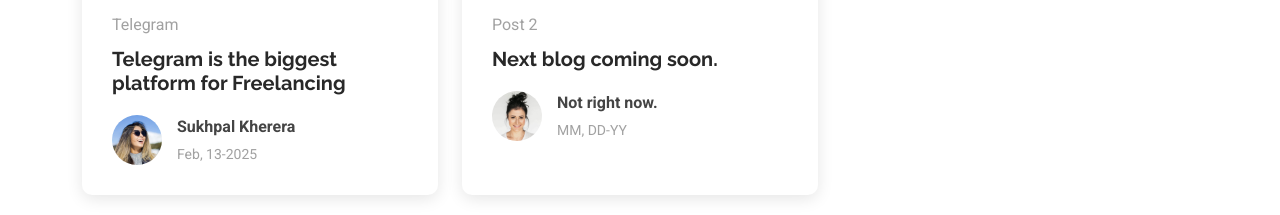
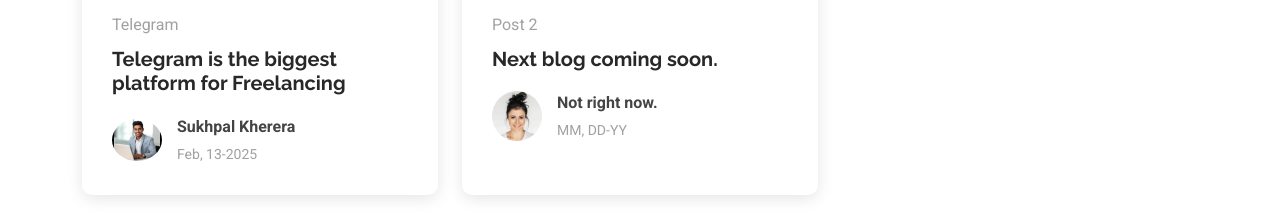
Before and after one commit to akshitbhatia2050-code/garudofficial.tech, a plain HTML site: page index.html in a window 1280 px wide. Shown: the part 4968-5183 px from the top of the page. Drawn offline with Linux system fonts and the light colour scheme; files whose address does not match are found by name.

Commit message:
Update index.html

```diff
--- a/index.html
+++ b/index.html
@@ -556,7 +556,7 @@
               </h2>
 
               <div class="d-flex align-items-center">
-                <img src="assets/img/blog/blog-author.jpg" alt="" class="img-fluid post-author-img flex-shrink-0">
+                <img src="assets/img/Sukhpal kherera.png" alt="" class="img-fluid post-author-img flex-shrink-0">
                 <div class="post-meta">
                   <p class="post-author">Sukhpal Kherera</p>
                   <p class="post-date">
```
